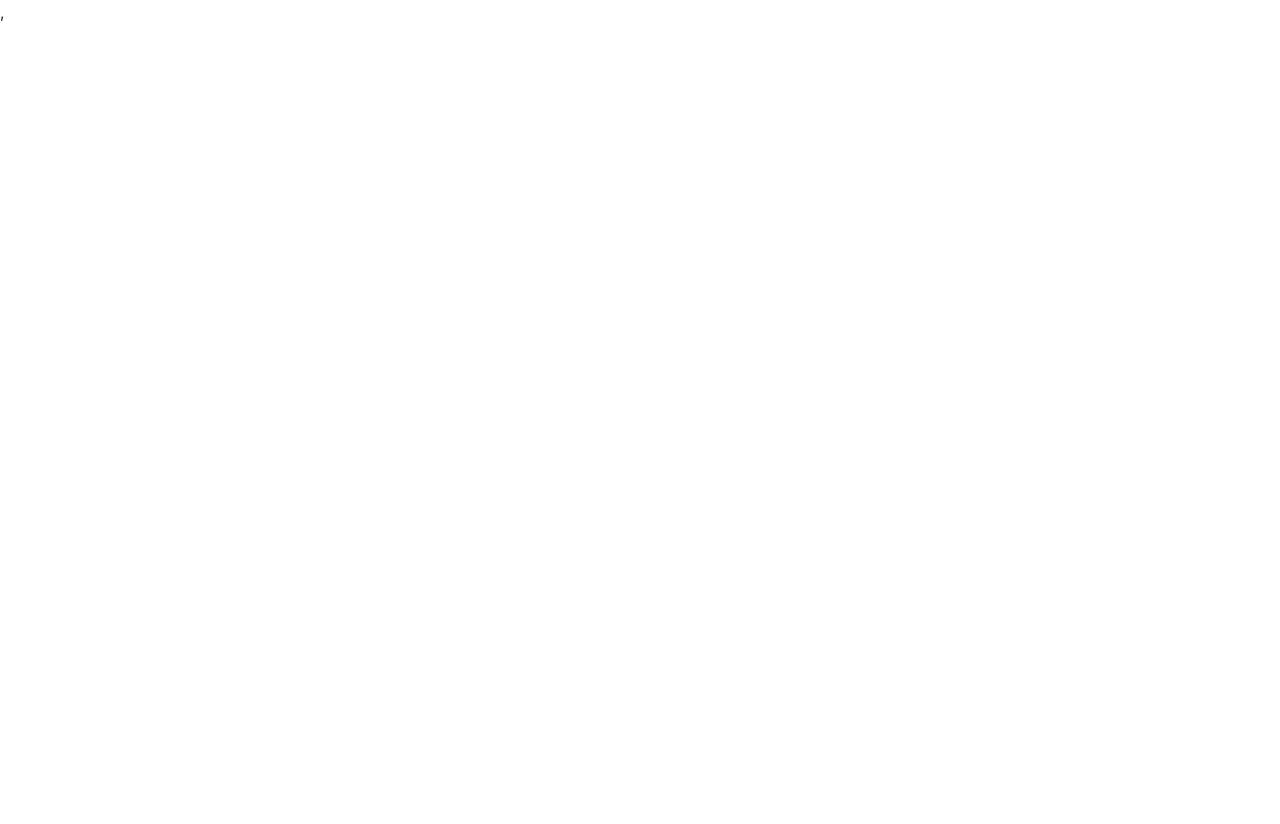
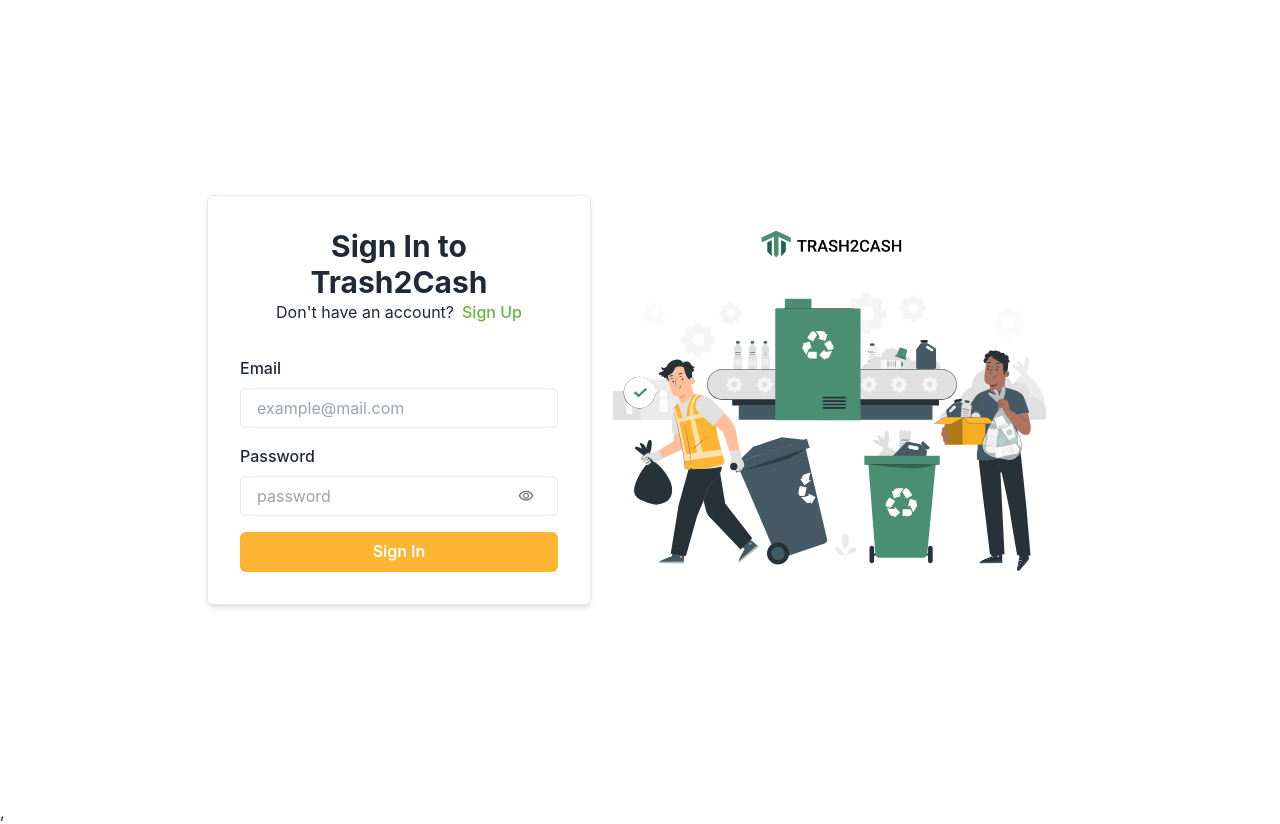
Before and after one commit to aldy02/Trash2Cash, a React (Vite) app: page /sign-in in a window 1280 px wide. Before the commit this address had no page. Before the commit the page ends 800 px from the top, so only its background shows below. Built offline with nearby package versions, Linux system fonts and the light colour scheme.

Commit message:
chore: Rename page Login to SignIn

```diff
--- a/src/App.jsx
+++ b/src/App.jsx
@@ -1,20 +1,19 @@
-import { Routes, Route } from 'react-router-dom'
-import Login from './pages/login'
-import TrashPickup from './pages/TrashPickup'
-import Navigation from './components/Navigation'
+import { Routes, Route } from 'react-router-dom';
+import TrashPickup from './pages/TrashPickup';
+import SignIn from './pages/SignIn';
+// import Navigation from './components/Navigation'
 
 function App() {
-
   return (
-    <div className='App'>
+    <div className="App">
       {/* <Navigation /> */}
       <Routes>
         <Route path="/" element={<div>test</div>} />
-        <Route path="/login" element={<Login />} />
+        <Route path="/sign-in" element={<SignIn />} />
         <Route path="/pickup" element={<TrashPickup />} />
       </Routes>
     </div>
-  )
+  );
 }
 
-export default App
+export default App;
--- a/src/pages/login.jsx
+++ b/src/pages/SignIn.jsx
@@ -8,7 +8,7 @@
 import AuthHero from '../components/AuthHero';
 import InputField from '../components/InputField';
 
-const Login = () => {
+const SignIn = () => {
   const [showPassword, setShowPassword] = useState(false);
   const handleShowPassword = () => setShowPassword(!showPassword);
   const registerUser = () => {
@@ -84,4 +84,4 @@
   );
 };
 
-export default Login;
+export default SignIn;
```
